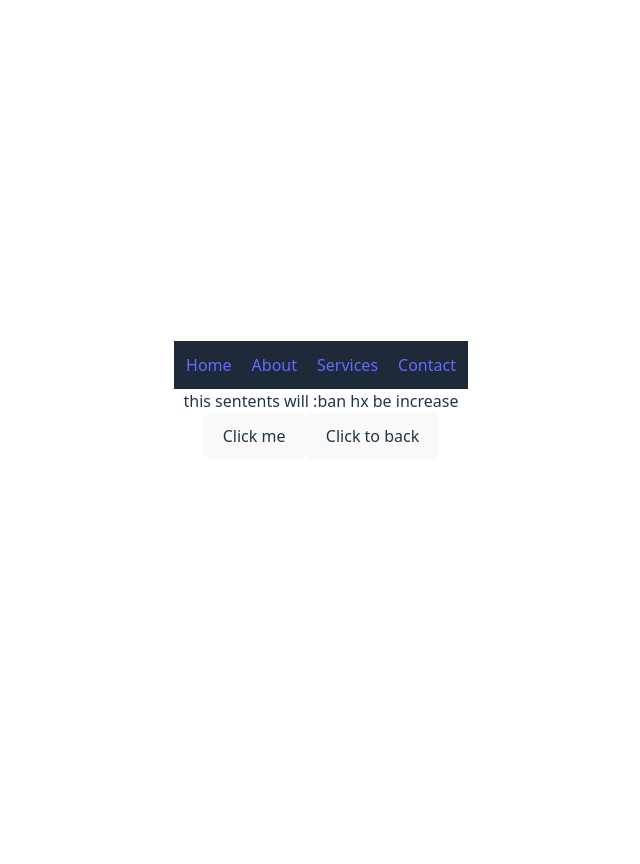
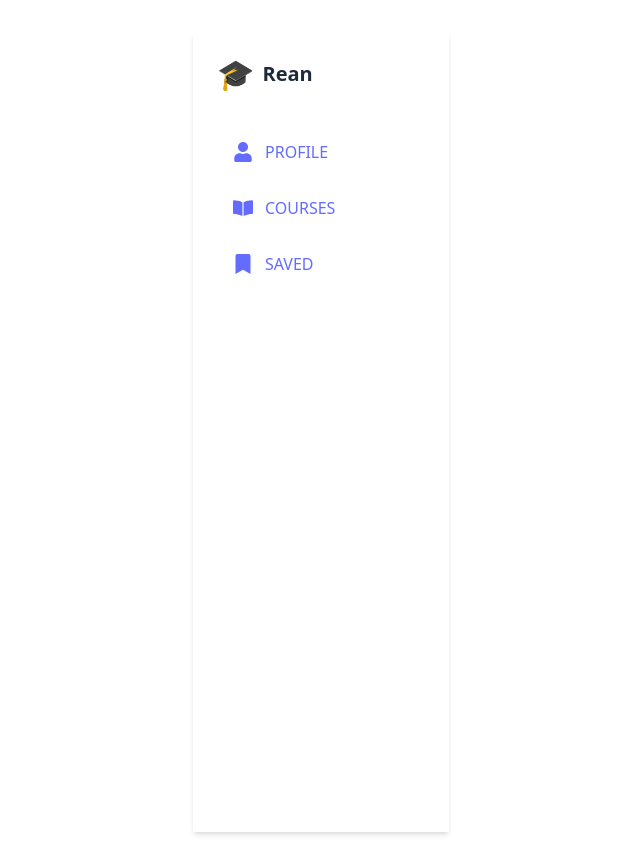
Before and after one commit to pre-university-G3/REAN, a React (Vite) app: page / in a window 1280 px wide. Shown: the whole page, without its empty margins (319-959 px from the left). Before the commit the page ends 800 px from the top, so only its background shows below. Built offline with nearby package versions, Linux system fonts and the light colour scheme.

Commit message:
change name file to SidebarComponent

```diff
--- a/src/App.jsx
+++ b/src/App.jsx
@@ -1,5 +1,5 @@
 import './App.css'
-import NavbarComponent from './components/navbar/NavbarComponent'
+import NavbarComponent from './components/sidebar/SidebarComponent'
 import CounterComponent from './components/counter/CounterComponent'
 import BekMen from './components/counter/BekMen'
 function App() {
--- a/src/components/navbar/NavbarComponent.jsx
+++ /dev/null
@@ -1,24 +0,0 @@
-import React, { useState } from 'react';
-function Navbar() {
-    const  [counter ,setcount] = useState("ban hx")
-    return (
-        <>
-        <nav className="flex justify-content-center bg-gray-800 text-white p-3">
-            <ul className="flex justify-content-center gap-5 ">
-                <li><a href="#">Home</a></li>
-                <li><a href="#">About</a></li>
-                <li><a href="#">Services</a></li>
-                <li><a href="#">Contact</a></li>
-            </ul>
-        </nav>
-        <div className="d-block">
-        <p>this sentents will :{counter} be increase </p>
-        <button onClick={()=> setcount(counter + "fuck yiou ")}>Click me</button>
-        <button onClick={()=> setcount(counter - counter)}>Click to back</button>
-            </div>
-        </>
-
-    );
-}
-
-export default Navbar;
--- /dev/null
+++ b/src/components/sidebar/SidebarComponent.jsx
@@ -0,0 +1,35 @@
+import React from 'react';
+import { FaUser, FaBookOpen, FaBookmark } from 'react-icons/fa'; // Import icons
+
+function Sidebar() {
+  return (
+    <div className="w-64 h-screen bg-white shadow-md p-6 flex flex-col">
+      <div className="flex items-center space-x-2 mb-10">
+        <div className="text-3xl font-bold">🎓</div>
+        <span className="text-xl font-semibold text-gray-800">Rean</span>
+      </div>
+
+      <nav className="flex flex-col space-y-4">
+        {/* Profile Button */}
+        <a  className="flex items-center space-x-3 hover:bg-gray-800 text-gray-800 hover:text-white px-4 py-2 rounded-lg" href="/profile">
+          <FaUser className="text-xl" />
+          <span className="font-medium">PROFILE</span>
+        </a>
+
+        {/* Courses Button */}
+        <a className="flex items-center space-x-3 hover:bg-gray-800 text-gray-800 hover:text-white px-4 py-2 rounded-lg" href="/courses">
+          <FaBookOpen className="text-xl" />
+          <span className="font-medium">COURSES</span>
+        </a>
+
+        {/* Saved Button */}
+        <a className="flex items-center space-x-3 hover:bg-gray-800 text-gray-800 hover:text-white px-4 py-2 rounded-lg" href="/saved">
+          <FaBookmark className="text-xl" />
+          <span className="font-medium font-kh">SAVED</span>
+        </a>
+      </nav>
+    </div>
+  );
+}
+
+export default Sidebar;
```
